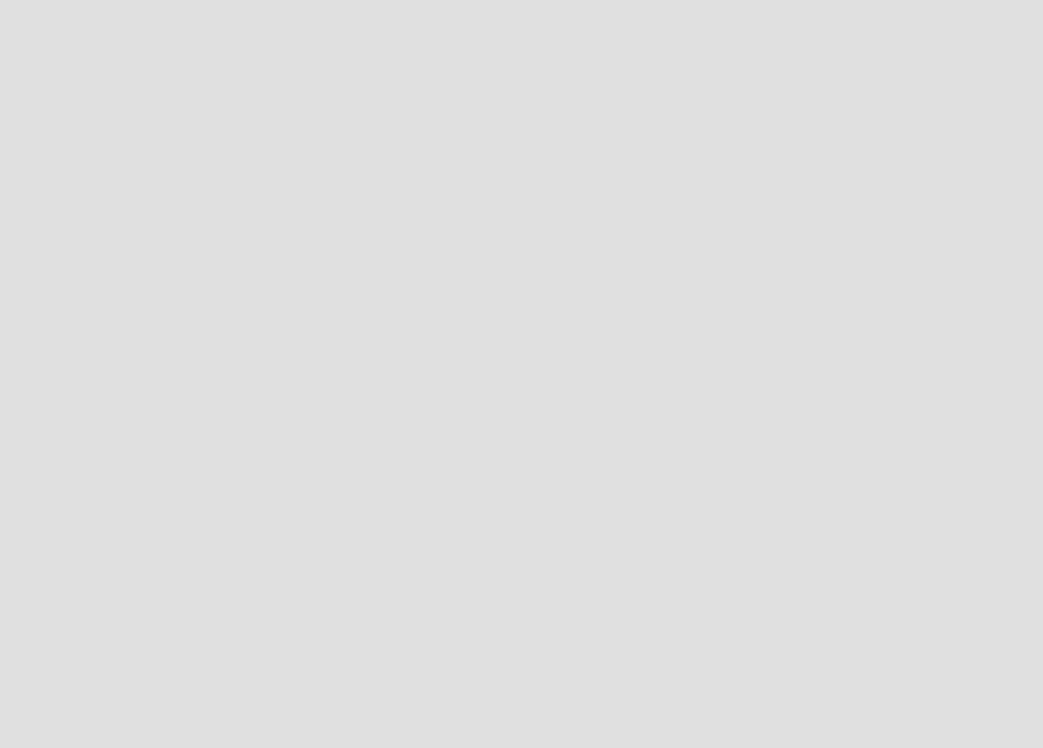
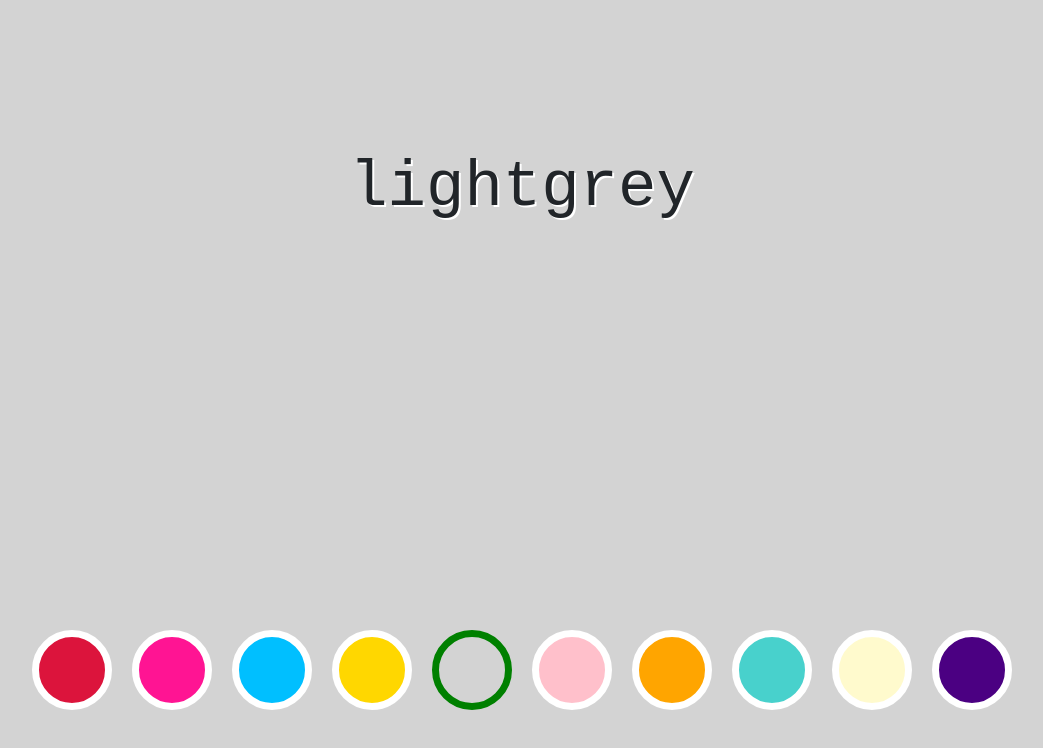
Before and after one commit to kimya-h/_change_background_color, a plain HTML site: page index.html in a window 1280 px wide. Shown: the whole page, without its empty margins (118-1161 px from the left). Drawn offline with nearby package versions, Linux system fonts and the light colour scheme.

Commit message:
adding function to change colors and finish

```diff
--- a/main.js
+++ b/main.js
@@ -0,0 +1,45 @@
+const colors = [
+    'crimson',
+    'deeppink',
+    'deepskyblue',
+    'gold',
+    'lightgrey',
+    'pink',
+    'orange',
+    'mediumturquoise',
+    'lemonchiffon',
+    'indigo',
+]
+
+function setColor(color) {
+    document.body.style.backgroundColor = color
+    document.querySelector('#current-color').innerHTML = color
+
+    const currenrActiveButton = document.querySelector('button.active')
+
+    if(currenrActiveButton !== null) {
+        currenrActiveButton.classList.remove('active')
+    }
+
+    document.querySelector(`button[data-color=${color}]`).classList.add('active')
+
+}
+
+colors.forEach(color => {
+    const button = document.createElement('button')
+    button.style.backgroundColor = color
+    button.setAttribute('data-color', color)
+
+    button.onclick = function () {
+        setColor(color)
+    }
+
+    document.querySelector('div.colors').appendChild(button)
+})
+
+document.body.onload = function () {
+    const randomIndex = Math.floor(Math.random() * colors.length)
+
+    const color = colors[randomIndex]
+    setColor(color)
+}
--- a/style.css
+++ b/style.css
@@ -1,13 +1,12 @@
-@import url('https://fonts.googleapis.com/css2?family=Josefin+Sans:wght@100&display=swap');
+@import url('https://cdn.jsdelivr.net/npm/bootstrap@5.0.2/dist/css/bootstrap.min.css');
 
 body {
     transition: background-color 0.2s ease;
     text-align: center;
-    background-color: #e0e0e0;
 }
 
 #current-color {
-    font-size: 120px;
+    font-size: clamp(1rem, 9vw, 4rem);
     margin-top: 150px !important;
     font-family: monospace;
     text-shadow: 2px 2px 0 #fff;
@@ -31,3 +30,19 @@ body {
 button.active {
     border-color: green !important;
 }
+
+@media(max-width: 768px) {
+    #current-color {
+        margin-top: 10px !important;
+    }
+
+    .colors {
+        bottom: 20px;
+    }
+
+    .colors button {
+        margin: 10px;
+        width: 40px;
+        height: 40px;
+    }
+}
```
Also changed, not shown: index.html (+1 -0 lines).
